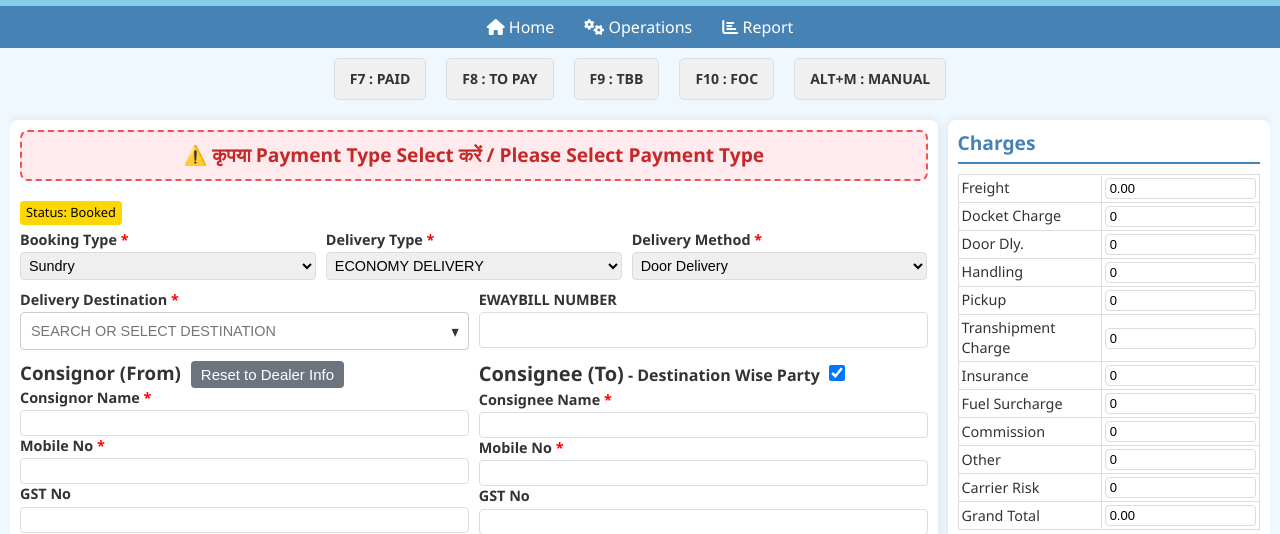
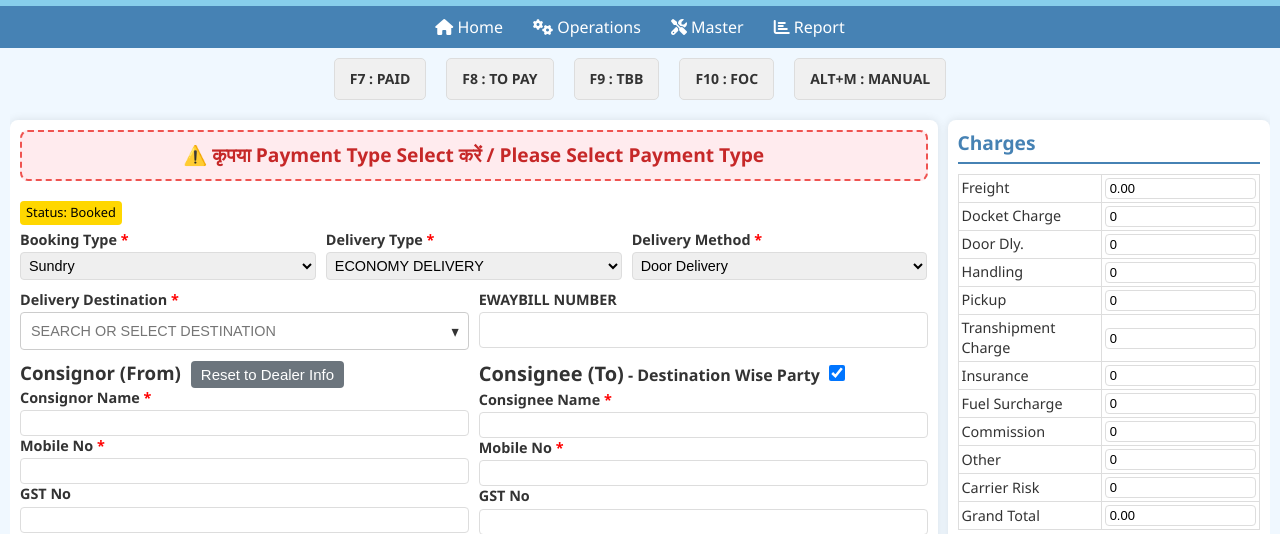
Before and after one commit to atul0786/logistics_project, a Django app: template dealer_app/templates/dealer/create_cnotes.html in a window 1280 px wide. Shown: the part 54-588 px from the top of the page. Run offline with Django 5.2, Linux system fonts and the light colour scheme; the template is opened without the code that fills it, so the values that code supplies are empty.

Commit message:
Update create_cnotes.html

```diff
--- a/dealer_app/templates/dealer/create_cnotes.html
+++ b/dealer_app/templates/dealer/create_cnotes.html
@@ -618,6 +618,17 @@
                     </li>
                 </ul>
             </li>
+
+             <li>
+                <a href="#"><i class="fas fa-tools"></i> Master</a>
+                    <ul>
+                        <li>
+                            <a href="{% url 'dealer:select_qr_printer' %}" target="_blank">QR Printer Setting</a>
+                        </li>
+                    </ul>
+            </li>
+
+
             <li>
                 <a href="{% url 'dealer:booking_register' %}"target="_blank" rel="noopener noreferrer"><i class="fas fa-chart-bar"></i> Report</a>
                 <ul>
```
